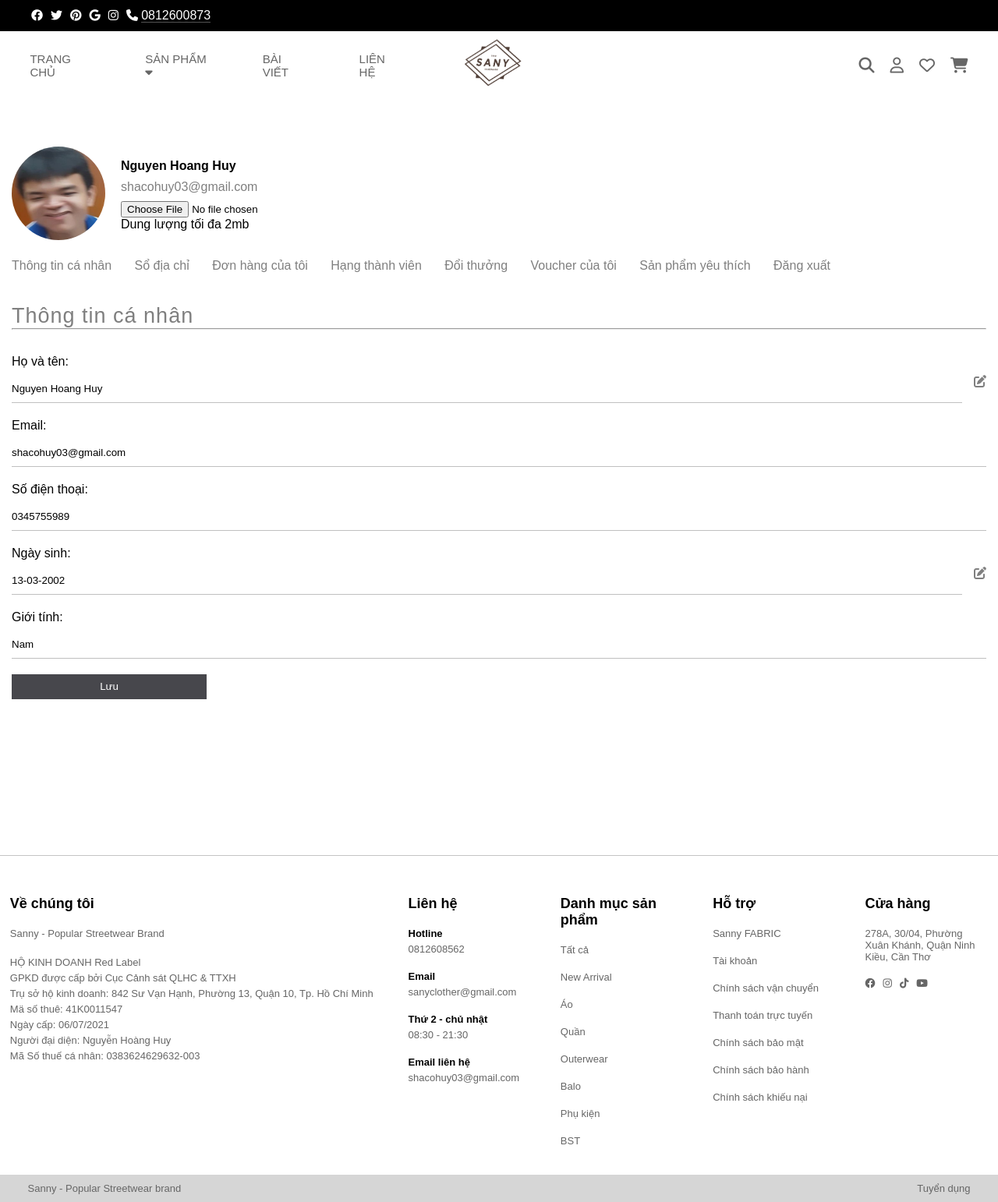
After one commit to HuyNguyen2k2/sany_clothers, a PHP site: page /info_user.html in a window 1280 px wide. The commit adds this page. Shown: the whole page at 78% size. Run offline with PHP 8.4, Linux system fonts and the light colour scheme.

Commit message:
Thêm thông tin người dùng và xem chi tiết sản phẩm

```diff
--- /dev/null
+++ b/assets/css/info_user.css
@@ -0,0 +1,102 @@
+.info {
+    padding: 50px 0;
+}
+
+.info__con-top {
+    width: 100%;
+    padding: 0 15px;
+}
+
+.top__acc-head {
+    display: flex;
+    padding: 10px 0;
+    gap: 20px;
+}
+
+.top__acc-head .head__img img{
+    height: 120px;
+    width: 120px;
+    border-radius: 50%;
+}
+
+.top__acc-head .head__info {
+    display: flex;
+    flex-direction: column;
+    justify-content: center;
+}
+
+.head__info-name {
+    color: #000;
+    font-size: 16px;
+    margin-bottom: 9px;
+    font-weight: bold;
+}
+
+.head__info-mail {
+    margin-bottom: 9px;
+    color: #7f7f7f;
+}
+
+.top__acc-list {
+    padding: 10px 0;
+}
+
+.top__acc-list li {
+    margin-right: 25px;
+    display: inline-block;
+}
+
+.top__acc-list li a {
+    color: #7f7f7f;
+    text-decoration: none;
+}
+
+.info__con-bot {
+    padding: 0 15px;
+    padding-top: 30px;
+}
+
+.acc__main-head .title{
+    color: #7f7f7f;
+    font-size: 27px;
+    letter-spacing: 1px;
+}
+
+.acc__main-info {
+    padding-top: 32px;
+}
+
+.form-name {
+    display: flex;
+    gap: 15px;
+}
+
+.btn-change-info {
+    color: #7f7f7f;
+}
+
+.acc__main-info .form label {
+    display: inline-block;
+    font-size: 16px;
+    margin-bottom: 8px;
+}
+
+.form-input {
+    width: 100%;
+    margin-right: auto;
+    border: none;
+    border-bottom: 1px solid #c0c0c0;
+    padding: 10px 0;
+    margin-bottom: 20px;
+}
+
+.btn-form-submit {
+    display: block;
+    width: 250px;
+    padding: 5px;
+    line-height: 1.5;
+    color: #fff;
+    border: 1px solid #47474c;
+    background-color: #47474c;
+    cursor: pointer;
+}
--- a/assets/css/main.css
+++ b/assets/css/main.css
@@ -144,6 +144,10 @@ html {
     color: #666;
     font-size: 20px;
     cursor: pointer;
+}
+
+.header__navbar-item-icon a{
+    color: #666;
 }
 
 .header__navbar-item-icon.icon-cart {
--- /dev/null
+++ b/info_user.html
@@ -0,0 +1,288 @@
+<!DOCTYPE html>
+<html lang="en">
+<head>
+    <meta charset="UTF-8">
+    <meta http-equiv="X-UA-Compatible" content="IE=edge">
+    <meta name="viewport" content="width=device-width, initial-scale=1.0">
+    <title>SANY CLOTHERS</title>
+    <link rel="stylesheet" href="./assets/css/main.css">
+    <link rel="stylesheet" href="./assets/css/product.css">
+    <link rel="stylesheet" href="./assets/css/footer.css">
+    <link rel="stylesheet" href="./assets/css/showCart.css">
+    <link rel="stylesheet" href="./assets/css/login.css">
+    <link rel="stylesheet" href="./assets/css/info_user.css">
+    <link rel="shortcut icon" href="./assets/imgs/logo.png" type="image/x-icon">
+    <link rel="stylesheet" href="https://cdnjs.cloudflare.com/ajax/libs/font-awesome/6.4.0/css/all.min.css" integrity="sha512-iecdLmaskl7CVkqkXNQ/ZH/XLlvWZOJyj7Yy7tcenmpD1ypASozpmT/E0iPtmFIB46ZmdtAc9eNBvH0H/ZpiBw==" crossorigin="anonymous" referrerpolicy="no-referrer" />
+    <script type="module" src="https://unpkg.com/ionicons@7.1.0/dist/ionicons/ionicons.esm.js"></script>
+    <script nomodule src="https://unpkg.com/ionicons@7.1.0/dist/ionicons/ionicons.js"></script>
+</head>
+<body>
+
+    <!-- Header -->
+    <header class="Header">
+
+        <!-- Contact header -->
+        <div class="header__contact">
+            <ul class="header__contact-list">
+                <li class="header__contact-item">
+                    <a href="#" class="header__contact-item-link">
+                        <i class="fa-brands fa-facebook"></i>
+                    </a>
+                </li>
+                <li class="header__contact-item">
+                    <a href="#" class="header__contact-item-link">
+                        <i class="fa-brands fa-twitter"></i>
+                    </a>
+                </li>
+                <li class="header__contact-item">
+                    <a href="#" class="header__contact-item-link">
+                        <i class="fa-brands fa-pinterest"></i>
+                    </a>
+                </li>
+                <li class="header__contact-item">
+                    <a href="#" class="header__contact-item-link">
+                        <i class="fa-brands fa-google"></i>
+                    </a>
+                </li>
+                <li class="header__contact-item">
+                    <a href="#" class="header__contact-item-link">
+                        <i class="fa-brands fa-instagram"></i>
+                    </a>
+                </li>
+                <li class="header__contact-item">
+                    <span class="header__contact-icon">
+                        <i class="fa-solid fa-phone"></i>
+                    </span>
+                    <span class="header__contact-numphone">
+                        0812600873
+                    </span>
+                </li>
+            </ul>
+            <ul class="header__contact-list">
+                <li class="header__contact-item text-black">hello</li>
+            </ul>
+        </div>
+
+        <!-- Navbar header -->
+        <nav class="header__navbar">
+            <ul class="header__navbar-list">
+                <li class="header__navbar-item">
+                    <a class="header__navbar-item-link" href="./index.html">trang chủ</a>
+                </li>
+                <li class="header__navbar-item">
+                    <a class="header__navbar-item-link" href="#">sản phẩm <i class="fa-solid fa-caret-down"></i></a>
+
+                    <ul class="header__navbar-subnav">
+                        <li class="header__navbar-level2">
+                            Áo
+                            <i class="fa-solid fa-caret-down"></i>
+                            <ul class="header__navbar-level3">
+                                <li class="header__navbar-level3-item"><a href="#">Áo Thun</a></li>
+                                <li class="header__navbar-level3-item"><a href="#">Áo Polo</a></li>
+                                <li class="header__navbar-level3-item"><a href="#">Áo Sơ Mi</a></li>
+                            </ul>
+                        </li>
+                        <li class="header__navbar-level2">
+                            Quần
+                            <i class="fa-solid fa-caret-down"></i>
+                            <ul class="header__navbar-level3">
+                                <li class="header__navbar-level3-item"><a href="#">Quần Dài</a></li>
+                                <li class="header__navbar-level3-item"><a href="#">Quần Ngắn</a></li>
+                            </ul>
+                        </li>
+                        <li class="header__navbar-level2">
+                            Áo Khoác
+                            <i class="fa-solid fa-caret-down"></i>
+                            <ul class="header__navbar-level3">
+                                <li class="header__navbar-level3-item"><a href="#">Hoodie</a></li>
+                                <li class="header__navbar-level3-item"><a href="#">Cardigan</a></li>
+                                <li class="header__navbar-level3-item"><a href="#">sweater</a></li>
+                                <li class="header__navbar-level3-item"><a href="#">jacket</a></li>
+                            </ul>
+                        </li><a href="#"></a>
+                        <li class="header__navbar-level2">
+                            Phụ Kiện
+                            <i class="fa-solid fa-caret-down"></i>
+                            <ul class="header__navbar-level3">
+                                <li class="header__navbar-level3-item"><a href="#">Nón</a></li>
+                                <li class="header__navbar-level3-item"><a href="#">Dép</a></li>
+                                <li class="header__navbar-level3-item"><a href="#">Túi Xách</a></li>
+                            </ul>
+                        </li>
+                    </ul>
+                </li>
+                <li class="header__navbar-item">
+                    <a class="header__navbar-item-link" href="#">bài viết</a>
+                </li>
+                <li class="header__navbar-item">
+                    <a class="header__navbar-item-link" href="#">liên hệ</a>
+                </li>
+            </ul>
+            <ul class="header__navbar-list">
+                <a class="header__navbar-logo" href="#"><img class="header__navbar-img" src="./assets/imgs/logo.png" alt=""></a>
+            </ul>
+            <ul class="header__navbar-list">
+                <li class="header__navbar-item-icon"><i class="fa-solid fa-magnifying-glass"></i></li>
+                <li class="header__navbar-item-icon"><i class="fa-regular fa-user"></i></li>
+                <li class="header__navbar-item-icon"><i class="fa-regular fa-heart"></i></li>
+                <li class="header__navbar-item-icon"><i class="fa-solid fa-cart-shopping"></i></li>
+            </ul>
+        </nav>
+
+    </header>
+
+    <!-- Infomation -->
+    <div class="info">
+        <div class="info__con">
+            <div class="info__con-top">
+                <div class="top__acc">
+                    <div class="top__acc-head">
+                        <div class="head__img">
+                            <img width="150" height="150" src="./assets/imgs/info_user/504e4de846579a09c346.jpg" alt="">
+                        </div>
+                        <div class="head__info">
+                            <div class="head__info-name">Nguyen Hoang Huy</div>
+                            <p class="head__info-mail">shacohuy03@gmail.com</p>
+                            <div class="head__info-form-file">
+                                <label for="ava">
+                                    <input type="file" class="input-file" id="ava">
+                                    <!-- <div class="form__fbox">Tải avata lên</div> -->
+                                </label>
+                                <div class="form__file-txt">Dung lượng tối đa 2mb</div>
+                            </div>
+                        </div>
+                    </div>
+                    <ul class="top__acc-list">
+                        <li><a href="#">Thông tin cá nhân</a></li>
+                        <li><a href="#">Sổ địa chỉ</a></li>
+                        <li><a href="#">Đơn hàng của tôi</a></li>
+                        <li><a href="#">Hạng thành viên</a></li>
+                        <li><a href="#">Đổi thưởng</a></li>
+                        <li><a href="#">Voucher của tôi</a></li>
+                        <li><a href="#">Sản phẩm yêu thích</a></li>
+                        <li><a href="#">Đăng xuất</a></li>
+                    </ul>
+                </div>
+            </div>
+            <div class="info__con-bot">
+                <div class="acc__main">
+                    <div class="acc__main-head">
+                        <div class="title">Thông tin cá nhân</div>
+                    </div>
+                    <hr>
+                    <div class="acc__main-info">
+                        <form action="">
+                            <div class="form">
+                                <label>Họ và tên:</label>
+                                <div class="form-name">
+                                    <input class="form-input" type="text" name="name" value="Nguyen Hoang Huy">
+                                    <div class="btn-change-info">
+                                        <i class="fa-solid fa-pen-to-square"></i>
+                                    </div>
+                                </div>
+                                <label>Email:</label>
+                                <div class="form-mail">
+                                    <input class="form-input" type="text" name="mail" value="shacohuy03@gmail.com">
+                                </div>
+                                <label>Số điện thoại:</label>
+                                <div class="form-name">
+                                    <input class="form-input" type="text" name="phone" value="0345755989">
+                                </div>
+                                <label>Ngày sinh:</label>
+                                <div class="form-name">
+                                    <input class="form-input" type="text" name="bd" value="13-03-2002">
+                                    <div class="btn-change-info">
+                                        <i class="fa-solid fa-pen-to-square"></i>
+                                    </div>
+                                </div>
+                                <label>Giới tính:</label>
+                                <div class="form-name">
+                                    <input class="form-input" type="text" name="sex" value="Nam">
+                                </div>
+                                <button class="btn-form-submit" type="submit">Lưu</button>
+                            </div>
+                        </form>
+                    </div>
+                </div>
+            </div>
+        </div>
+    </div>
+
+    <!-- Footer -->
+    <footer class="footer">
+        <div class="footer__item">
+            <div class="footer__item-title">Về chúng tôi</div>
+            <div class="footer__item-text">
+                Sanny - Popular Streetwear Brand
+            </div>
+            <div class="footer__item-info">
+                HỘ KINH DOANH Red Label <br>
+                GPKD được cấp bởi Cục Cảnh sát QLHC & TTXH <br>
+                Trụ sở hộ kinh doanh: 842 Sư Vạn Hạnh, Phường 13, Quận 10, Tp. Hồ Chí Minh <br>
+                Mä số thuê: 41K0011547 <br>
+                Ngày cấp: 06/07/2021 <br>
+                Người đại diện: Nguyễn Hoàng Huy <br>
+                Mã Số thuế cá nhân: 0383624629632-003 <br>
+            </div>
+        </div>
+        <div class="footer__item">
+            <div class="footer__item-title">Liên hệ</div>
+            <div class="footer__item-content">
+                <span>Hotline</span>
+                <p>0812608562</p>
+            </div>
+            <div class="footer__item-content">
+                <span>Email</span>
+                <p>sanyclother@gmail.com</p>
+            </div>
+            <div class="footer__item-content">
+                <span>Thứ 2 - chủ nhật</span>
+                <p>08:30 - 21:30</p>
+            </div>
+            <div class="footer__item-content">
+                <span>Email liên hệ</span>
+                <p>shacohuy03@gmail.com</p>
+            </div>
+        </div>
+        <div class="footer__item">
+            <div class="footer__item-title">Danh mục sản phẩm</div>
+            <li><a href="#">Tất cả</a></li>
+            <li><a href="#">New Arrival</a></li>
+            <li><a href="#">Áo</a></li>
+            <li><a href="#">Quần</a></li>
+            <li><a href="#">Outerwear</a></li>
+            <li><a href="#">Balo</a></li>
+            <li><a href="#">Phụ kiện</a></li>
+            <li><a href="#">BST</a></li>
+        </div>
+        <div class="footer__item">
+            <div class="footer__item-title">Hỗ trợ</div>
+            <li><a href="#">Sanny FABRIC</a></li>
+            <li><a href="#">Tài khoản</a></li>
+            <li><a href="#">Chính sách vận chuyển</a></li>
+            <li><a href="#">Thanh toán trực tuyến</a></li>
+            <li><a href="#">Chính sách bảo mật</a></li>
+            <li><a href="#">Chính sách bảo hành</a></li>
+            <li><a href="#">Chính sách khiếu nại</a></li>
+        </div>
+        <div class="footer__item">
+            <div class="footer__item-title">Cửa hàng</div>
+            <p class="footer__item-address">278A, 30/04, Phường Xuân Khánh, Quận Ninh Kiều, Cần Thơ</p>
+            <div class="footer__item-list-contact">
+                <i class="fa-brands fa-facebook"></i>
+                <i class="fa-brands fa-instagram"></i>
+                <i class="fa-brands fa-tiktok"></i>
+                <i class="fa-brands fa-youtube"></i>
+            </div>
+        </div>
+        <div class="footer-line">
+            <a href="#">Sanny -  Popular Streetwear brand</a>
+            <a href="#">Tuyển dụng</a>
+        </div>
+    </footer>
+
+</body>
+
+    <script src="./assets/js/header-sticky.js"></script>
+
+</html>
```
Also changed, not shown: assets/css/modal.css (added, +148 -0 lines), assets/js/modal.js (added, +21 -0 lines), index.html (+43 -4 lines), assets/imgs/info_user/504e4de846579a09c346.jpg (added), assets/imgs/info_user/l60Hf-150x150.png (added).
